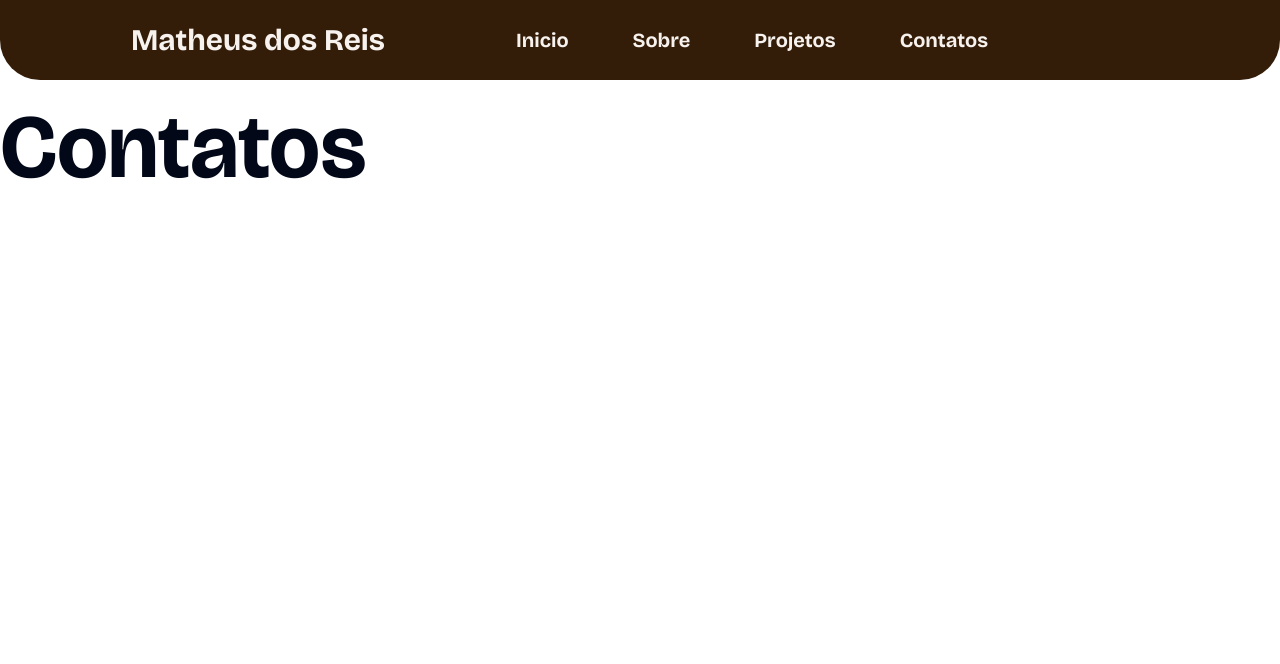
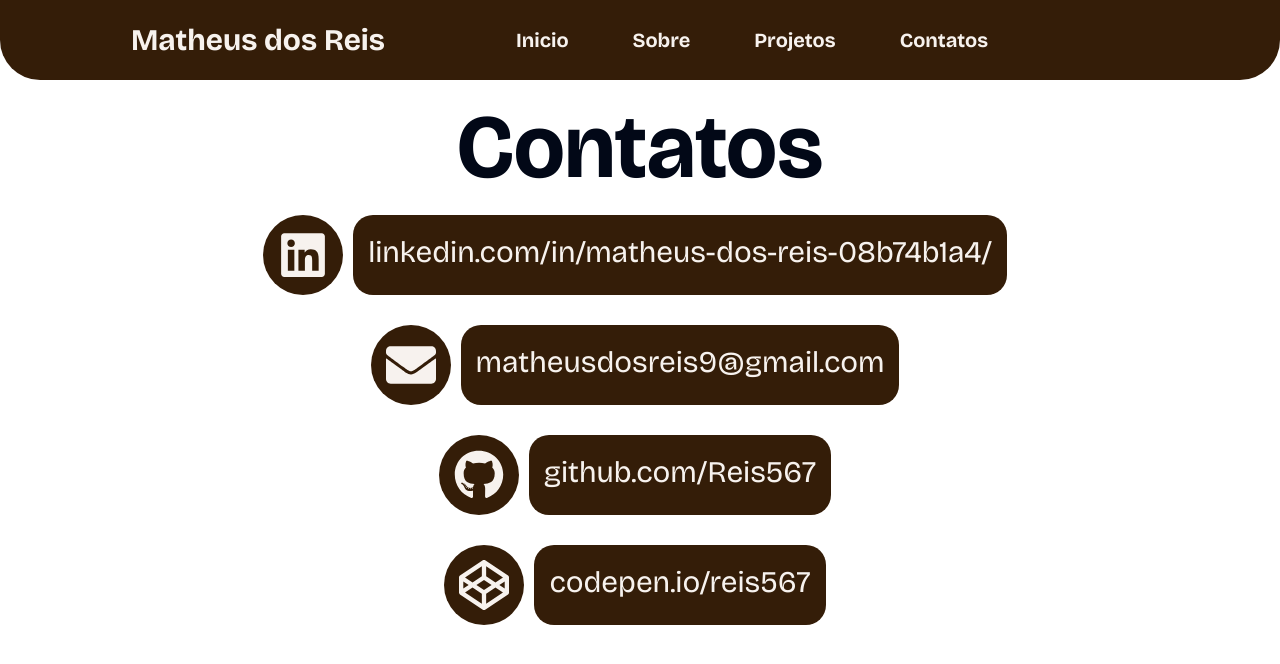
Before and after one commit to Reis567/my-resume, a React (Vite) app: page /contatos in a window 1280 px wide. Shown: the top 664 px of the page. Built offline with nearby package versions, Linux system fonts and the light colour scheme.

Commit message:
full contact page

```diff
--- a/package.json
+++ b/package.json
@@ -11,10 +11,12 @@
   },
   "dependencies": {
     "@radix-ui/react-slot": "^1.0.2",
+    "bootstrap-icons": "^1.11.2",
     "class-variance-authority": "^0.7.0",
     "clsx": "^2.0.0",
     "lucide-react": "^0.299.0",
     "react": "^18.2.0",
+    "react-bootstrap": "^2.9.2",
     "react-dom": "^18.2.0",
     "react-icons": "^4.12.0",
     "react-router-dom": "^6.21.0",
--- a/src/pages/ContatosPage/index.style.tsx
+++ b/src/pages/ContatosPage/index.style.tsx
@@ -2,9 +2,41 @@ import styled from "styled-components";
 
 export const SContatos = styled.div`
     min-height: 100vh;
+    text-align:center;
 `
 
 export const STitle = styled.h2`
     font-size : 90px;
   font-weight: bolder;
 `
+
+export const SLinks = styled.div`
+text-align: center;
+display: flex;
+flex-direction: column;
+justify-content: center;
+align-items: center;
+gap: 30px;
+
+`
+export const LinkIcon = styled.div`
+padding: 15px;
+background-color:#341d08;
+border-radius:90px;
+color:#f7f2ee;
+  svg{
+    font-size: 50px;
+  }
+`
+export const LinkUrl = styled.a`
+font-size: 30px;
+padding: 15px;
+background: #341d08;
+border-radius:20px;
+color:#f7f2ee;
+margin-inline: 10px;
+`
+
+export const LinkDiv = styled.div`
+display: flex;
+`
--- a/src/pages/ContatosPage/index.tsx
+++ b/src/pages/ContatosPage/index.tsx
@@ -1,10 +1,53 @@
 import React from 'react';
-import { SContatos, STitle } from './index.style';
+import { SContatos, SLinks, STitle,LinkIcon, LinkUrl, LinkDiv } from './index.style';
+import { FaGithub, FaCodepen, FaLinkedin, FaEnvelope } from 'react-icons/fa';
 
 const Contatos: React.FC = () => {
   return (
     <SContatos>
       <STitle>Contatos</STitle>
+    <SLinks>
+      <LinkDiv>
+
+      <LinkIcon>
+        <FaLinkedin/>
+      </LinkIcon>
+          <LinkUrl target='_blank' href="https://www.linkedin.com/in/matheus-dos-reis-08b74b1a4/7">
+          linkedin.com/in/matheus-dos-reis-08b74b1a4/
+          </LinkUrl>
+      </LinkDiv>
+
+      <LinkDiv>
+
+      <LinkIcon>
+        <FaEnvelope/>
+      </LinkIcon>
+          <LinkUrl target='_blank'  href="mailto:matheusdosreis9@gmail.com">
+          matheusdosreis9@gmail.com
+          </LinkUrl>
+      </LinkDiv>
+
+      <LinkDiv>
+
+      <LinkIcon>
+        <FaGithub/>
+      </LinkIcon>
+          <LinkUrl target='_blank'  href="https://github.com/Reis567">
+            github.com/Reis567
+          </LinkUrl>
+      </LinkDiv>
+
+      <LinkDiv>
+
+      <LinkIcon>
+        <FaCodepen/>
+      </LinkIcon>
+          <LinkUrl target='_blank'  href="https://codepen.io/reis567">
+          codepen.io/reis567
+          </LinkUrl>
+      </LinkDiv>
+
+    </SLinks>
     </SContatos>
   );
 };
```
Also changed, not shown: 1 other file (tests, documents, lock files or other folders).
